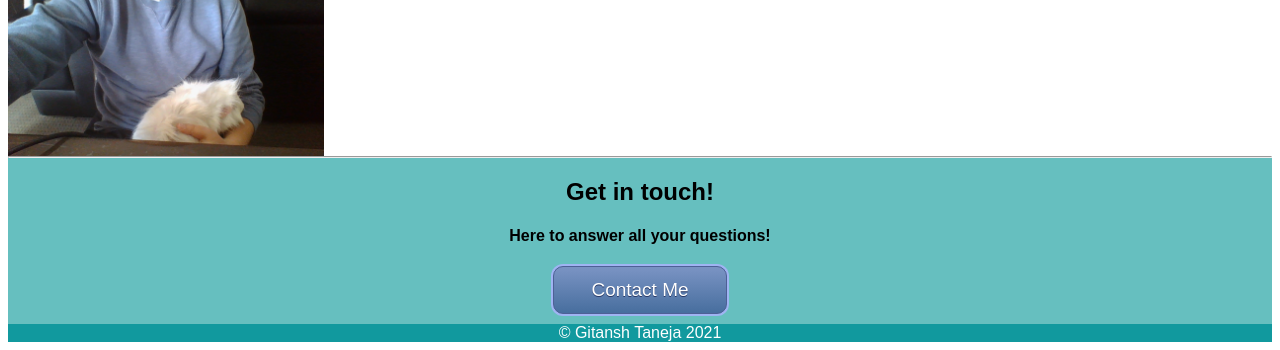
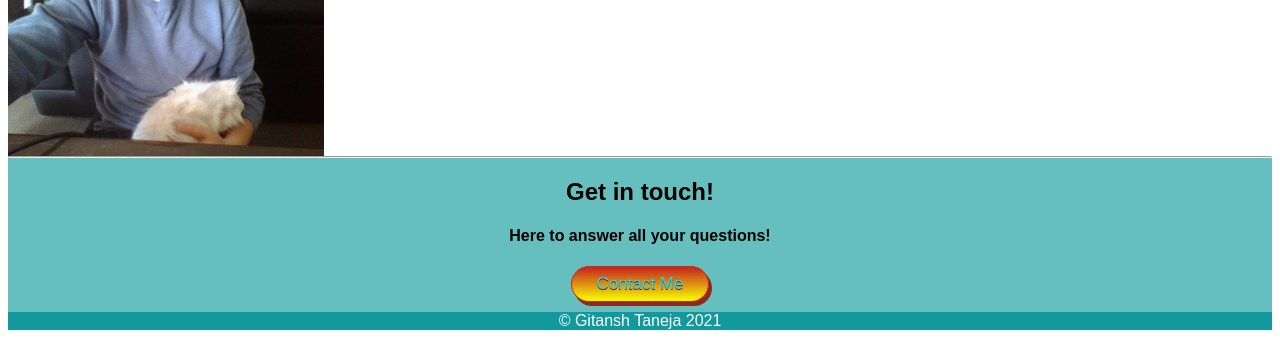
Before and after one commit to GitanshTaneja/Personal-Website, a plain HTML site: page index.html in a window 1280 px wide. Shown: the part 1135-1485 px from the top of the page. Drawn offline with Linux system fonts and the light colour scheme.

Commit message:
Personal website style
red button update

```diff
--- a/MyWebsite[STYLE].css
+++ b/MyWebsite[STYLE].css
@@ -72,26 +72,26 @@
 }
 
 .myButton {
-	box-shadow: 0px 0px 0px 2px #9fb4f2;
-	background:linear-gradient(to bottom, #7892c2 5%, #476e9e 100%);
-	background-color:#7892c2;
-	border-radius:10px;
-	border:1px solid #4e6096;
-	display:inline-block;
-	cursor:pointer;
-	color:#ffffff;
-	font-family:Arial;
-	font-size:19px;
-	padding:12px 37px;
-	text-decoration:none;
-	text-shadow:0px 1px 0px #283966;
+box-shadow: 3px 4px 0px 0px #8a2a21;
+background:linear-gradient(to bottom, #c62d1f 5%, #f7ff00 100%);
+background-color:#c62d1f;
+border-radius:18px;
+border:1px solid #d02718;
+display:inline-block;
+cursor:pointer;
+color:#12e3ff;
+font-family:Arial;
+font-size:17px;
+padding:7px 25px;
+text-decoration:none;
+text-shadow:0px 1px 0px #810e05;
   margin-bottom:10px;
 }
 .myButton:hover {
-	background:linear-gradient(to bottom, #476e9e 5%, #7892c2 100%);
-	background-color:#476e9e;
+background:linear-gradient(to bottom, #f7ff00 5%, #c62d1f 100%);
+	background-color:#f7ff00;
 }
 .myButton:active {
-	position:relative;
+position:relative;
 	top:1px;
 }
```
